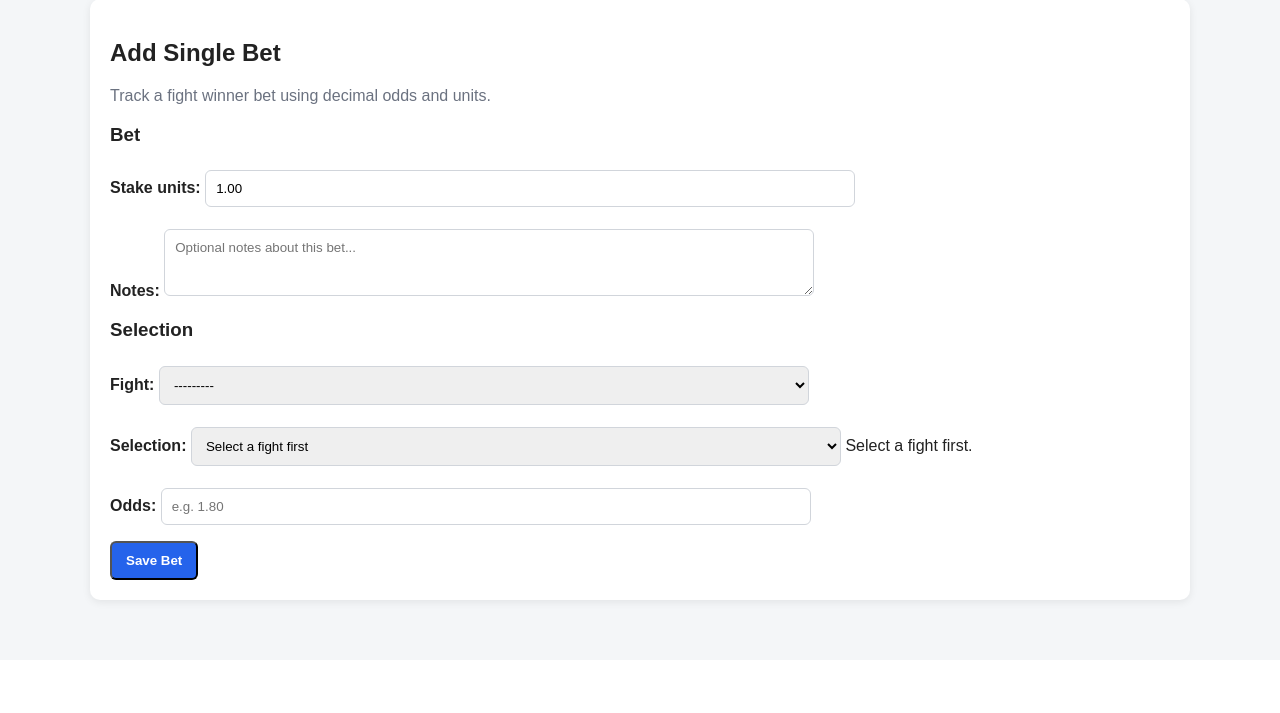
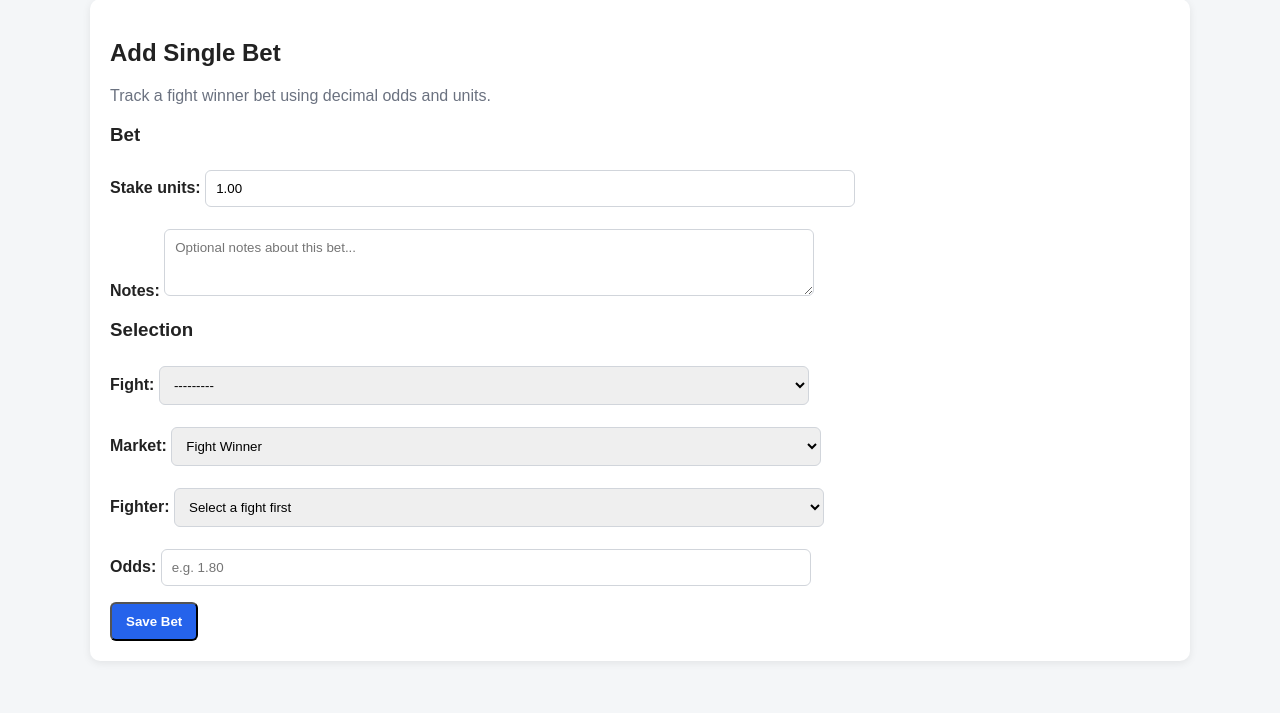
Before and after one commit to kasper7001/FightIQ, a Django app: page /bets/add/ in a window 1280 px wide. Shown: the part 140-853 px from the top of the page. Before the commit the page ends 748 px from the top, so only its background shows below. Run offline with Django 5.2, Linux system fonts and the light colour scheme; the visitor is signed in with stand-in values (Sample User, id 1); data that the repository does not hold is empty.

Commit message:
Add method and distance betting markets

```diff
--- a/predictions/forms.py
+++ b/predictions/forms.py
@@ -98,13 +98,42 @@ class BetForm(forms.ModelForm):
 class SingleBetSelectionForm(forms.ModelForm):
     fighter = forms.ModelChoiceField(
         queryset=Fighter.objects.none(),
-        label="Selection",
-        help_text="Select a fight first.",
+        required=False,
+        label="Fighter",
+    )
+
+    method_pick = forms.ChoiceField(
+        choices=[
+            ("", "---------"),
+            ("KO_TKO", "KO/TKO"),
+            ("SUB", "Submission"),
+            ("DEC", "Decision"),
+        ],
+        required=False,
+        label="Method",
+    )
+
+    distance_pick = forms.ChoiceField(
+        choices=[
+            ("", "---------"),
+            ("YES", "Goes the Distance"),
+            ("NO", "Does Not Go the Distance"),
+        ],
+        required=False,
+        label="Distance",
     )
 
     class Meta:
         model = BetSelection
-        fields = ["fight", "fighter", "odds"]
+
+        fields = [
+            "fight",
+            "market",
+            "fighter",
+            "method_pick",
+            "distance_pick",
+            "odds",
+        ]
 
         widgets = {
             "odds": forms.NumberInput(
@@ -152,9 +181,42 @@ class SingleBetSelectionForm(forms.ModelForm):
         cleaned_data = super().clean()
 
         fight = cleaned_data.get("fight")
+        market = cleaned_data.get("market")
         fighter = cleaned_data.get("fighter")
+        method_pick = cleaned_data.get("method_pick")
+        distance_pick = cleaned_data.get("distance_pick")
 
-        if fight and fighter:
+        if not fight:
+            return cleaned_data
+
+        if market == "MONEYLINE":
+            if not fighter:
+                self.add_error(
+                    "fighter",
+                    "Select the fighter you are backing."
+                )
+
+        elif market == "METHOD":
+            if not fighter:
+                self.add_error(
+                    "fighter",
+                    "Select the fighter you are backing."
+                )
+
+            if not method_pick:
+                self.add_error(
+                    "method_pick",
+                    "Select a method of victory."
+                )
+
+        elif market == "DISTANCE":
+            if not distance_pick:
+                self.add_error(
+                    "distance_pick",
+                    "Select whether the fight goes the distance."
+                )
+
+        if fighter:
             valid_ids = [
                 fight.fighter_a_id,
                 fight.fighter_b_id,
@@ -163,7 +225,7 @@ class SingleBetSelectionForm(forms.ModelForm):
             if fighter.id not in valid_ids:
                 self.add_error(
                     "fighter",
-                    "The selected fighter is not part of this fight.",
+                    "The selected fighter is not part of this fight."
                 )
 
         return cleaned_data
--- a/predictions/models.py
+++ b/predictions/models.py
@@ -449,6 +449,17 @@ class BetSelection(models.Model):
         ("VOID", "Void"),
     ]
 
+    METHOD_SELECTION_CHOICES = [
+        ("KO_TKO", "KO/TKO"),
+        ("SUB", "Submission"),
+        ("DEC", "Decision"),
+    ]
+
+    DISTANCE_SELECTION_CHOICES = [
+        ("YES", "Goes the Distance"),
+        ("NO", "Does Not Go the Distance"),
+    ]
+
     bet = models.ForeignKey(
         Bet,
         on_delete=models.CASCADE,
@@ -468,6 +479,18 @@ class BetSelection(models.Model):
             blank=True,
             related_name="bet_selections",
         )
+
+    method_selection = models.CharField(
+        max_length=20,
+        choices=METHOD_SELECTION_CHOICES,
+        blank=True,
+    )
+
+    distance_selection = models.CharField(
+        max_length=10,
+        choices=DISTANCE_SELECTION_CHOICES,
+        blank=True,
+    )
 
     market = models.CharField(
         max_length=30,
--- a/predictions/static/predictions/js/single_bet_form.js
+++ b/predictions/static/predictions/js/single_bet_form.js
@@ -1,6 +1,39 @@
 document.addEventListener("DOMContentLoaded", function () {
     const fightSelect = document.getElementById("id_fight");
     const fighterSelect = document.getElementById("id_fighter");
+    const marketSelect = document.getElementById("id_market");
+    const fighterField = document.getElementById("fighter-field");
+    const methodField = document.getElementById("method-field");
+    const distanceField = document.getElementById("distance-field");
+
+    function updateMarketFields() {
+        if (!marketSelect) {
+            return;
+        }
+
+        const market = marketSelect.value;
+
+        fighterField.style.display = "none";
+        methodField.style.display = "none";
+        distanceField.style.display = "none";
+
+        if (market === "MONEYLINE") {
+            fighterField.style.display = "block";
+        }
+
+        if (market === "METHOD") {
+            fighterField.style.display = "block";
+            methodField.style.display = "block";
+        }
+
+        if (market === "DISTANCE") {
+            distanceField.style.display = "block";
+        }
+    }
+
+    marketSelect.addEventListener("change", updateMarketFields);
+
+    updateMarketFields();
 
     if (!fightSelect || !fighterSelect) {
         return;
--- a/predictions/templates/predictions/add_bet.html
+++ b/predictions/templates/predictions/add_bet.html
@@ -25,7 +25,45 @@
 
         <h3>Selection</h3>
 
-        {{ selection_form.as_p }}
+        <p>
+            {{ selection_form.fight.label_tag }}
+            {{ selection_form.fight }}
+        </p>
+
+        <p>
+            {{ selection_form.market.label_tag }}
+            {{ selection_form.market }}
+        </p>
+
+        <div id="fighter-field">
+            <p>
+                {{ selection_form.fighter.label_tag }}
+                {{ selection_form.fighter }}
+                {{ selection_form.fighter.errors }}
+            </p>
+        </div>
+
+        <div id="method-field">
+            <p>
+                {{ selection_form.method_pick.label_tag }}
+                {{ selection_form.method_pick }}
+                {{ selection_form.method_pick.errors }}
+            </p>
+        </div>
+
+        <div id="distance-field">
+            <p>
+                {{ selection_form.distance_pick.label_tag }}
+                {{ selection_form.distance_pick }}
+                {{ selection_form.distance_pick.errors }}
+            </p>
+        </div>
+
+        <p>
+            {{ selection_form.odds.label_tag }}
+            {{ selection_form.odds }}
+            {{ selection_form.odds.errors }}
+        </p>
 
         <button
             class="button"
--- a/predictions/views.py
+++ b/predictions/views.py
@@ -721,13 +721,37 @@ def add_bet(request):
 
             selection = selection_form.save(commit=False)
 
-            fighter = selection_form.cleaned_data["fighter"]
+            fighter = selection_form.cleaned_data.get("fighter")
+            method_pick = selection_form.cleaned_data.get("method_pick")
+            distance_pick = selection_form.cleaned_data.get("distance_pick")
 
             selection.bet = bet
-            selection.market = "MONEYLINE"
-            selection.selected_fighter = fighter
-            selection.selection = str(fighter)
             selection.outcome = "PENDING"
+
+            if selection.market == "MONEYLINE":
+                selection.selected_fighter = fighter
+                selection.selection = str(fighter)
+
+            elif selection.market == "METHOD":
+                selection.selected_fighter = fighter
+                selection.method_selection = method_pick
+
+                method_name = dict(
+                    BetSelection.METHOD_SELECTION_CHOICES
+                ).get(method_pick, method_pick)
+
+                selection.selection = (
+                    f"{fighter} by {method_name}"
+                )
+
+            elif selection.market == "DISTANCE":
+                selection.distance_selection = distance_pick
+
+                distance_name = dict(
+                    BetSelection.DISTANCE_SELECTION_CHOICES
+                ).get(distance_pick, distance_pick)
+
+                selection.selection = distance_name
 
             selection.save()
 
```
Also changed, not shown: predictions/signals.py (+68 -18 lines), predictions/migrations/0008_betselection_distance_selection_and_more.py (added).
